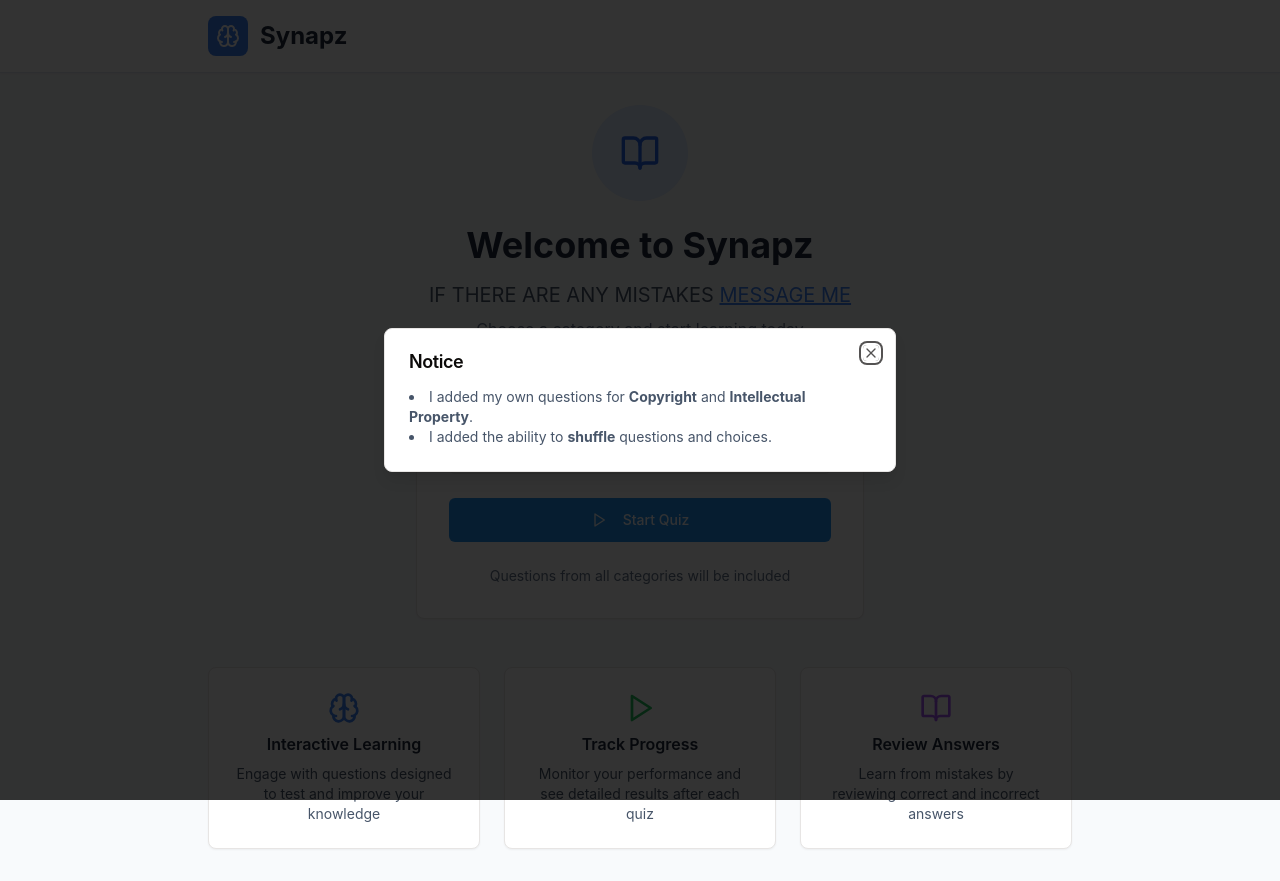
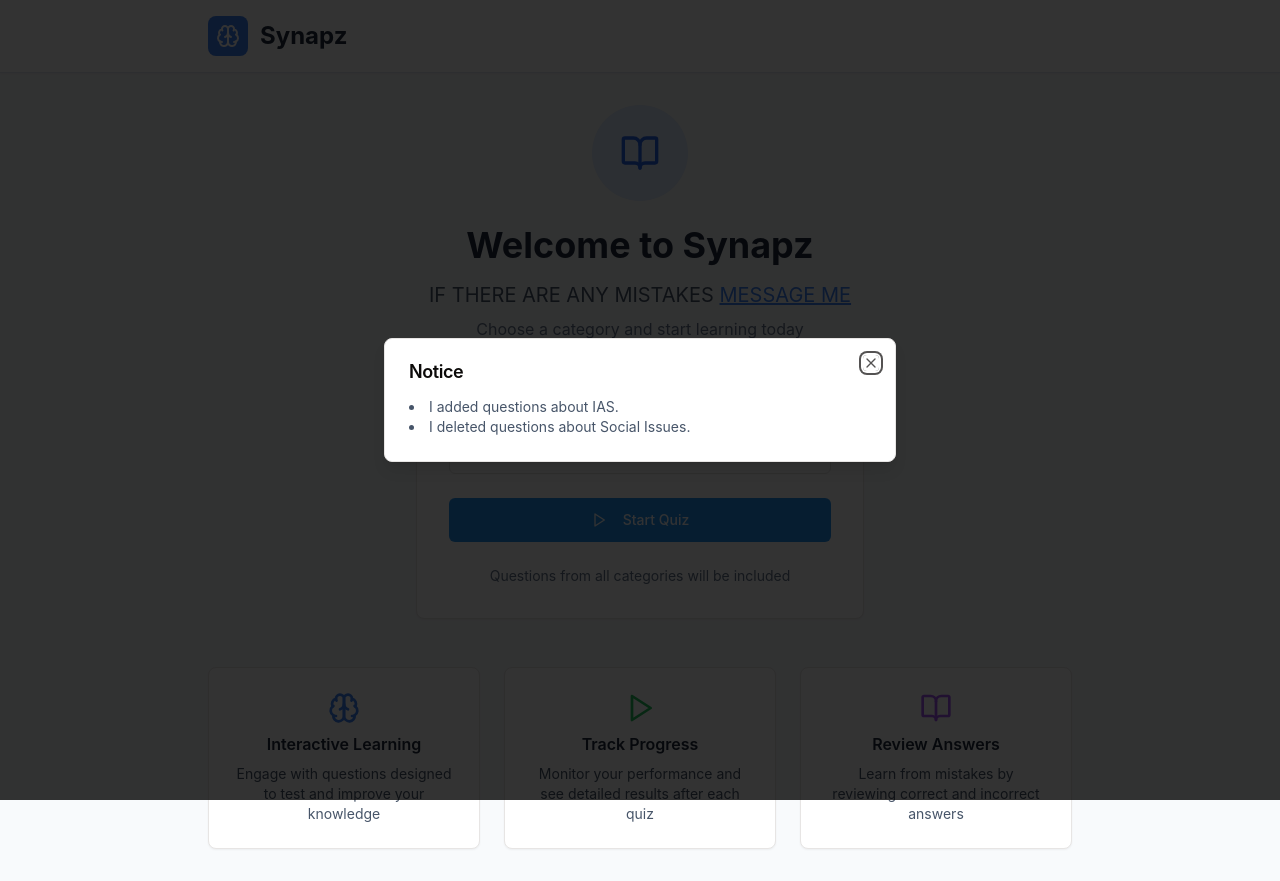
Before and after one commit to Despee2k/Synapz, a React (Vite) app in the folder client/: page / in a window 1280 px wide. Built offline with nearby package versions, Linux system fonts and the light colour scheme.

Commit message:
chore: changed content of popup

```diff
--- a/client/src/pages/home.tsx
+++ b/client/src/pages/home.tsx
@@ -158,8 +158,8 @@ export default function Home() {
             <DialogTitle>Notice</DialogTitle>
           </DialogHeader>
           <p className="text-sm text-slate-600">
-            <li>I added my own questions for <strong>Copyright</strong> and <strong>Intellectual Property</strong>.</li>
-            <li>I added the ability to <strong>shuffle</strong> questions and choices.</li>
+            <li>I added questions about IAS.</li>
+            <li>I deleted questions about Social Issues.</li>
           </p>
         </DialogContent>
       </Dialog>
```
